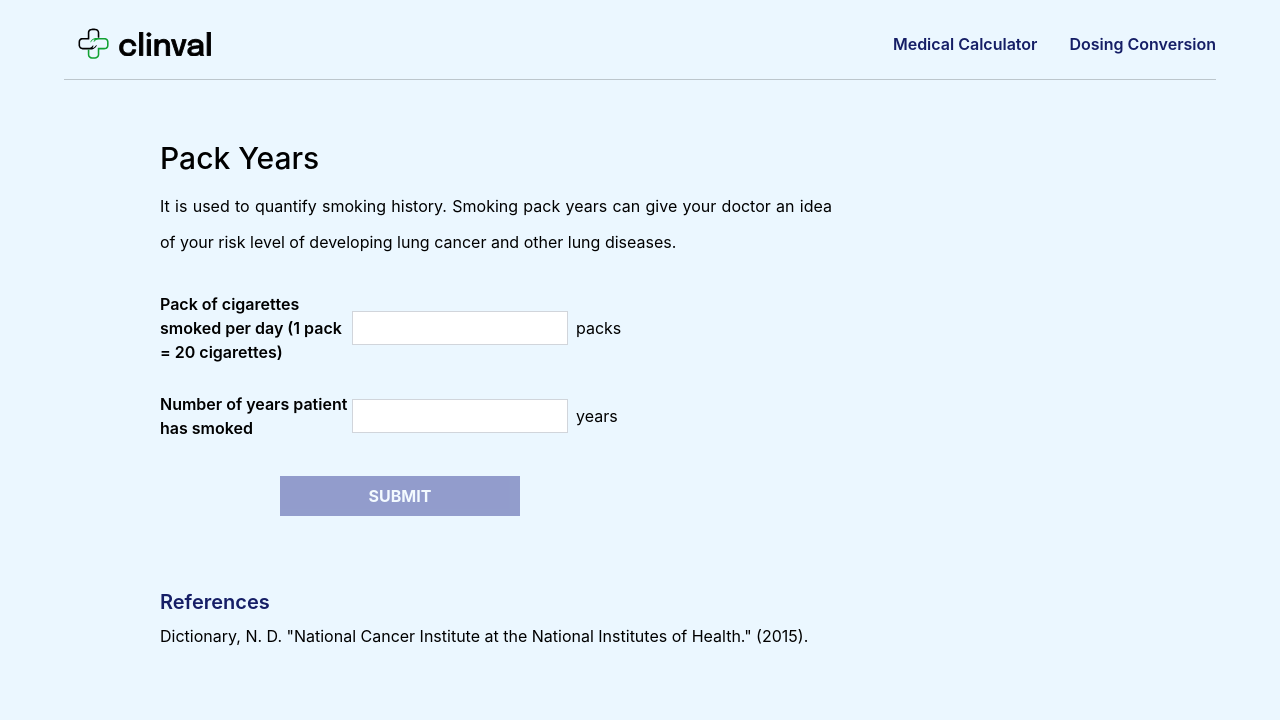
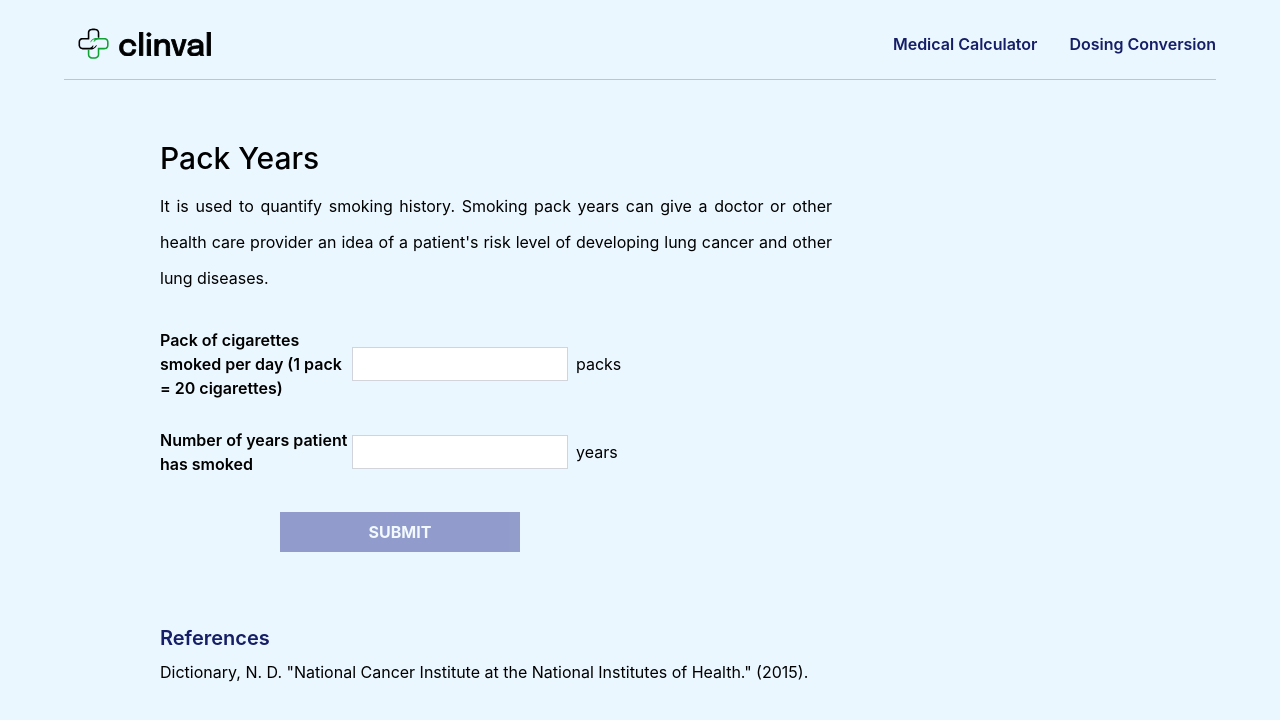
Before and after one commit to Thesaleem/clinval, a React (Create React App) app: page /calculator/smoking-pack-years in a window 1280 px wide. Shown: the top 720 px of the page. Built offline with nearby package versions, Linux system fonts and the light colour scheme.

Commit message:
update files

```diff
--- a/src/components/Medical Calculator/Calculators/SmokingYears.tsx
+++ b/src/components/Medical Calculator/Calculators/SmokingYears.tsx
@@ -24,8 +24,8 @@ const SmokingYears = () => {
                 Pack Years
             </SectionTitle>
             <SectionText>
-                It is used to quantify smoking history. Smoking pack years can give your
-                doctor an idea of your risk level of developing lung cancer and other lung diseases.
+                It is used to quantify smoking history. Smoking pack years can give a
+                doctor or other health care provider an idea of a patient's risk level of developing lung cancer and other lung diseases.
             </SectionText>
 
             <form onSubmit={handleSubmit(onSubmit)} className="mt-4 md:w-[70%] xl:w-[50%] ">
```
